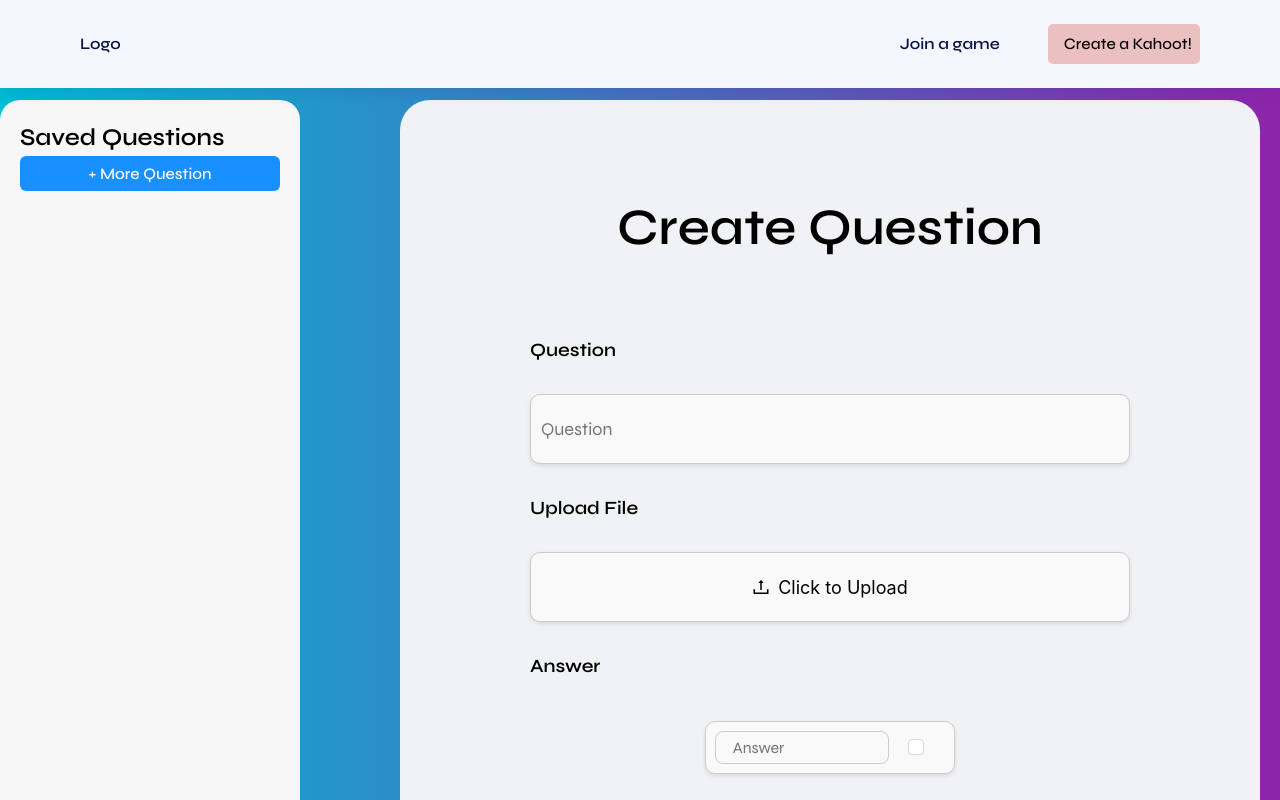
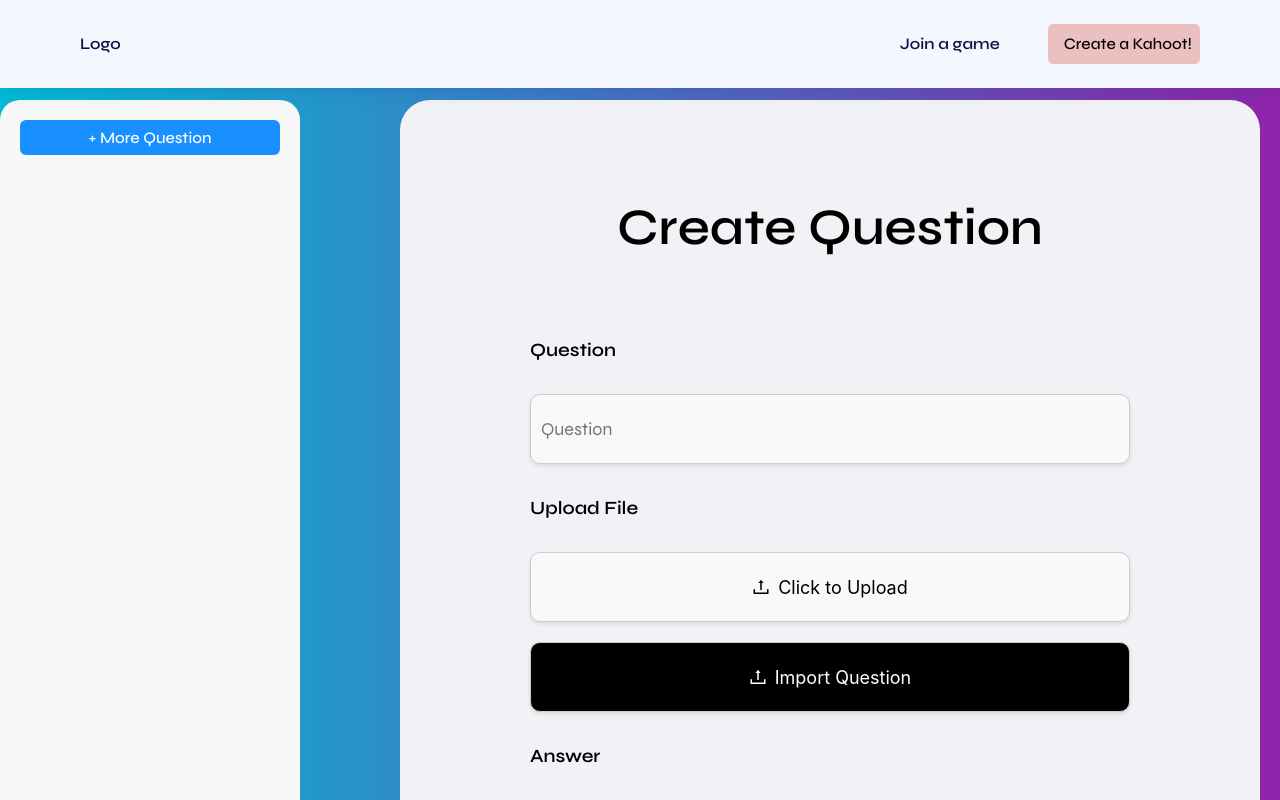
Before and after one commit to hiphucneh/FHoot_SWP391_FE, a React (Vite) app: page /createQ in a window 1280 px wide. Shown: the top 800 px of the page. Built offline with nearby package versions, Linux system fonts and the light colour scheme.

Commit message:
Thêm CreateQuestionScreen.jsx và CreateQuestion.css từ Hung

```diff
--- a/src/screens/CreateQuestionScreen.jsx
+++ b/src/screens/CreateQuestionScreen.jsx
@@ -1,6 +1,9 @@
 import React, { state, useState, useEffect } from "react";
 import { Input, notification, Upload, Checkbox, Button, Popover } from "antd";
 import { UploadOutlined } from '@ant-design/icons';
+import { DragDropContext, Droppable, Draggable } from '@hello-pangea/dnd';
+import * as XLSX from 'xlsx';
+
 import '../components/CreateQuestion.css';
 
 const CreateQuestion = () => {
@@ -15,12 +18,20 @@ const CreateQuestion = () => {
     const [savedQuestions, setSavedQuestions] = useState([]);
     const handleAddAnswer = () => {
         console.log("LOG:", answers);
+        if (answers.length >= 4) {
+            notification.error({
+                message: 'Số lượng câu trả lời tối đa là 4',
+                description: 'Vui lòng nhập nội dung câu hỏi.',
+                placement: 'topRight'
+            });
+        } else {
             const newAnswer = {
                 id: Date.now(),
                 content: '',
                 isAnswer: false
             }
             setAnswers([...answers, newAnswer]);
+        }
 
     }
     const handleToggleCheckbox = (id, isChecked) => {
@@ -40,11 +51,8 @@ const CreateQuestion = () => {
 
     const handleDuplicateAnswer = (id) => {
         const answerToDuplicate = answers.find((answer) => answer.id === id);
-        if (!answerToDuplicate) {
-            console.error("Invalid answer id:", id);
-            return;
-        }
-        const newAnswer = { ...answerToDuplicate, id: Date.now() }; // Tạo id mới bằng Date.now
+
+        const newAnswer = { ...answerToDuplicate, id: Date.now() };
         setAnswers([...answers, newAnswer]);
     };
     const handleSaveQuestion = () => {
@@ -131,27 +139,74 @@ const CreateQuestion = () => {
         console.log("LOG:", newQuestion);
         console.log("LOG:", savedQuestions);
     }
+    const handleDragEnd = (result) => {
+        if (!result.destination) return;
+        const items = Array.from(savedQuestions);
+        const [reorderedItem] = items.splice(result.source.index, 1);
+        items.splice(result.destination.index, 0, reorderedItem);
+        setSavedQuestions(items);
+        console.log("LOG:", items);
+    }
     const handleDeleteQuestion = (id) => {
         const newSavedQuestions = savedQuestions.filter((question) => question.id !== id);
         setSavedQuestions(newSavedQuestions);
         console.log("LOG:", newSavedQuestions);
     }
+    const handleChangeImport = (file) => {
+        const reader = new FileReader();
+
+        reader.onload = (e) => {
+            const data = new Uint8Array(e.target.result);
+            const workbook = XLSX.read(data, { type: "array" });
+            const sheet = workbook.Sheets[workbook.SheetNames[0]];
+            const rows = XLSX.utils.sheet_to_json(sheet, { header: 1 });
+
+            const imported = rows.slice(1).map((r, i) => ({
+                id: Date.now() + i,
+                content: r[0] || "",
+                file: null,
+                answers: ["A", "B", "C", "D"].map((opt, j) => ({
+                    id: Date.now() + i + j,
+                    content: r[j + 1] || "",
+                    isAnswer: (r[5]?.toString().trim().toUpperCase() === opt),
+                })),
+            }));
+
+            setSavedQuestions(imported);
+        };
+
+        reader.readAsArrayBuffer(file);
+    };
+
 
     return (
         <div >
+
             <div style={{ display: "flex" }}>
-                <div style={{
+                <DragDropContext onDragEnd={handleDragEnd}>
+                    <Droppable droppableId="questions" type="group">
+                        {(provided) => (
+                            <div
+                                style={{
                                     width: "300px",
                                     backgroundColor: "#f7f7f7",
                                     padding: "20px",
                                     borderRadius: "20px",
-                    marginTop: "100px"
-                }}>
-                    <h2 style={{ color: "black" }}>Saved Questions</h2>
-
-                    <div style={{ display: "flex", flexDirection: "column", gap: "10px" }}>
+                                    marginTop: "100px",
+                                }}
+                            >
+                                <div
+                                    ref={provided.innerRef}
+                                    {...provided.droppableProps}
+                                    style={{ display: "flex", flexDirection: "column", gap: "10px" }}
+                                >
                                     {savedQuestions.map((q, index) => (
-                            <div key={q.id}
+                                        <Draggable key={q.id.toString()} draggableId={q.id.toString()} index={index}>
+                                            {(dragProvided) => (
+                                                <div
+                                                    ref={dragProvided.innerRef}
+                                                    {...dragProvided.draggableProps}
+                                                    {...dragProvided.dragHandleProps}
                                                     onClick={() => handleSelectQuestion(q)}
                                                     className="custom-button"
                                                     style={{
@@ -162,19 +217,38 @@ const CreateQuestion = () => {
                                                         cursor: "pointer",
                                                         color: "black",
                                                         transition: "all 0.3s ease",
-                                }}>
-                                {`Question ${index + 1}: ${q.content}`}<br />
+                                                        ...dragProvided.draggableProps.style,
+                                                    }}
+                                                >
+                                                    {`Question ${index + 1}: ${q.content}`}
+                                                    <br />
                                                     <Button
                                                         className="custom-button"
                                                         size="small"
                                                         style={{ backgroundColor: "red", color: "white", marginLeft: "10px" }}
-                                    onClick={() => handleDeleteQuestion(q.id)}
-                                >Delete</Button>
+                                                        onClick={(e) => {
+                                                            e.stopPropagation();
+                                                            handleDeleteQuestion(q.id);
+                                                        }}
+                                                    >
+                                                        Delete
+                                                    </Button>
                                                 </div>
+                                            )}
+                                        </Draggable>
                                     ))}
-                        <button className="custom-button" onClick={handleAddQuestion}>+ More Question</button>
+
+                                    {provided.placeholder}
+
+                                    <button className="custom-button" onClick={handleAddQuestion}>
+                                        + More Question
+                                    </button>
                                 </div>
                             </div>
+                        )}
+                    </Droppable>
+                </DragDropContext>
+
                 < div style={{ margin: "100px", padding: "50px", borderRadius: "30px", backgroundColor: "#f0f2f5" }}>
 
                     <form style={{ display: "flex", flexDirection: "column", alignItems: "center", padding: "50px" }}>
@@ -203,6 +277,26 @@ const CreateQuestion = () => {
 
                             >
                                 Click to Upload
+                            </Button>
+
+                        </Upload>
+                        <Upload
+                            accept=".xls,.xlsx"
+                            onChange={(info) => {
+                                const file = info.fileList[0]?.originFileObj;
+                                if (file) {
+                                    handleChangeImport(file);
+                                }
+                            }}
+                            maxCount={1}
+                            beforeUpload={() => false}
+                        >
+                            <Button
+                                style={{ marginTop: "20px", backgroundColor: "black", color: "white" }}
+                                icon={<UploadOutlined />}
+                                className="text-input"
+                            >
+                                Import Question
                             </Button>
                         </Upload>
                         <h3 style={headerStyle}>Answer </h3>
```
Lines whose indentation alone changed are shown as unchanged.
